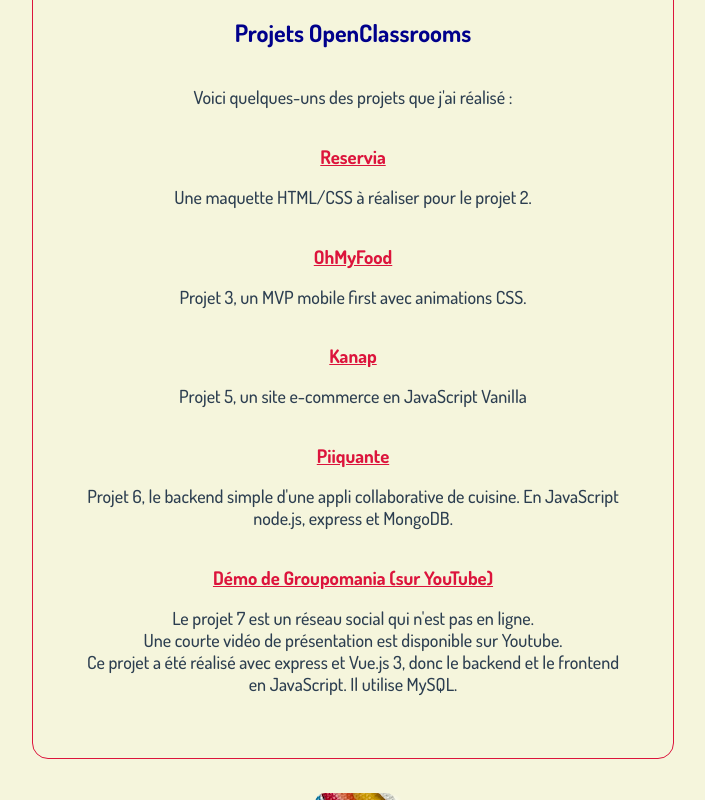
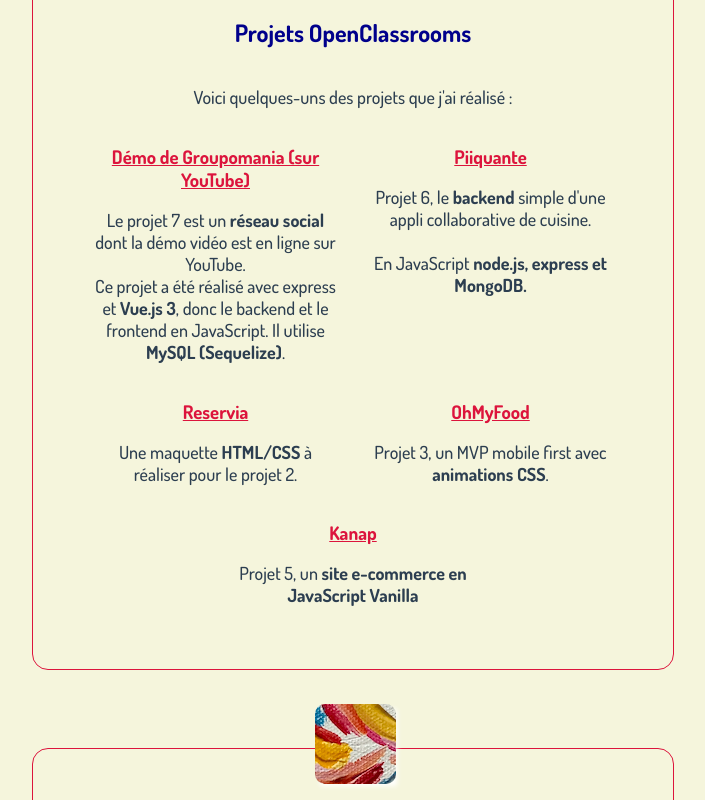
Before and after one commit to jmcob/jmax.dev, a Vue app: page /portfolio in a window 1280 px wide. Shown: the part 460-1260 px from the top of the page, without its empty margins (287-992 px from the left). Built offline with nearby package versions, Linux system fonts and the light colour scheme; a web font is replaced by a local one.

Commit message:
portfolio revu en flexbox

```diff
--- a/src/views/PortFolioView.vue
+++ b/src/views/PortFolioView.vue
@@ -17,35 +17,60 @@
         <br />
         <h2>Projets OpenClassrooms</h2>
         <p>Voici quelques-uns des projets que j'ai réalisé :</p>
-        <h3>
-          <a href="http://reservia.jmax.dev/">Reservia</a>
-        </h3>
-        <p>Une maquette HTML/CSS à réaliser pour le projet 2.</p>
-        <h3>
-          <a href="http://ohmyfood.jmax.dev/"> OhMyFood</a>
-        </h3>
-        <p>Projet 3, un MVP mobile first avec animations CSS.</p>
-        <h3>
-          <a href="http://kanap.jmax.dev/"> Kanap</a>
-        </h3>
-        <p>Projet 5, un site e-commerce en JavaScript Vanilla</p>
-        <h3><router-link to="/piiquante">Piiquante</router-link></h3>
-        <p>
-          Projet 6, le backend simple d'une appli collaborative de cuisine. En
-          JavaScript node.js, express et MongoDB.
-        </p>
+        <div class="projects">
+          <div class="card">
             <h3>
               <a href="https://youtu.be/ZzJ1LImNdZc"
                 >Démo de Groupomania (sur YouTube)</a
               >
             </h3>
             <p>
-          Le projet 7 est un réseau social qui n'est pas en ligne. <br />
-          Une courte vidéo de présentation est disponible sur Youtube.
+              Le projet 7 est un <strong>réseau social</strong> dont la démo
+              vidéo est en ligne sur YouTube.
               <br />
-          Ce projet a été réalisé avec express et Vue.js 3, donc le backend et
-          le frontend en JavaScript. Il utilise MySQL.
+              Ce projet a été réalisé avec express et <strong>Vue.js 3</strong>,
+              donc le backend et le frontend en JavaScript. Il utilise
+              <strong>MySQL (Sequelize)</strong>.
             </p>
+          </div>
+          <div class="card">
+            <h3><router-link to="/piiquante">Piiquante</router-link></h3>
+            <p>
+              Projet 6, le <strong>backend</strong> simple d'une appli
+              collaborative de cuisine. <br />
+              <br />
+              En JavaScript
+              <strong>node.js, express et MongoDB.</strong>
+            </p>
+          </div>
+          <div class="card">
+            <h3>
+              <a href="http://reservia.jmax.dev/">Reservia</a>
+            </h3>
+            <p>
+              Une maquette <strong>HTML/CSS</strong> à réaliser pour le projet
+              2.
+            </p>
+          </div>
+          <div class="card">
+            <h3>
+              <a href="http://ohmyfood.jmax.dev/"> OhMyFood</a>
+            </h3>
+            <p>
+              Projet 3, un MVP mobile first avec
+              <strong>animations CSS</strong>.
+            </p>
+          </div>
+          <div class="card">
+            <h3>
+              <a href="http://kanap.jmax.dev/"> Kanap</a>
+            </h3>
+            <p>
+              Projet 5, un
+              <strong>site e-commerce en JavaScript Vanilla</strong>
+            </p>
+          </div>
+        </div>
       </div>
     </div>
     <br />
@@ -58,15 +83,23 @@
         </div>
         <br />
         <h2>Projets personnels</h2>
+        <div class="projects">
+          <div class="card">
             <h3><a href="https://play.jmax.dev/">JavaScript Playground</a></h3>
             <p>
-          Trois petits projets d'entrainement qui m'ont permis d'apprendre ce
-          langage.
+              Trois petits projets d'entrainement qui m'ont permis d'apprendre
+              ce langage.
             </p>
+          </div>
+          <div class="card">
             <h3><a href="https://todo.jmax.dev/">Task Tracker</a></h3>
             <p>Un projet Vue3 dont j'ai réalisé le back-end.</p>
+          </div>
+          <div class="card">
             <h3><a href="https://www.jmxi.art/">jmxi.art</a></h3>
             <p>Un projet artistique religieux personnel.</p>
+          </div>
+        </div>
       </div>
     </div>
   </div>
@@ -99,4 +132,14 @@
   width: 77px;
   height: 77px;
 }
+.projects {
+  display: flex;
+  flex-direction: row;
+  flex-wrap: wrap;
+  justify-content: center;
+  grid-gap: 5%;
+}
+.card {
+  width: 45%;
+}
 </style>
```
Lines whose indentation alone changed are shown as unchanged.
